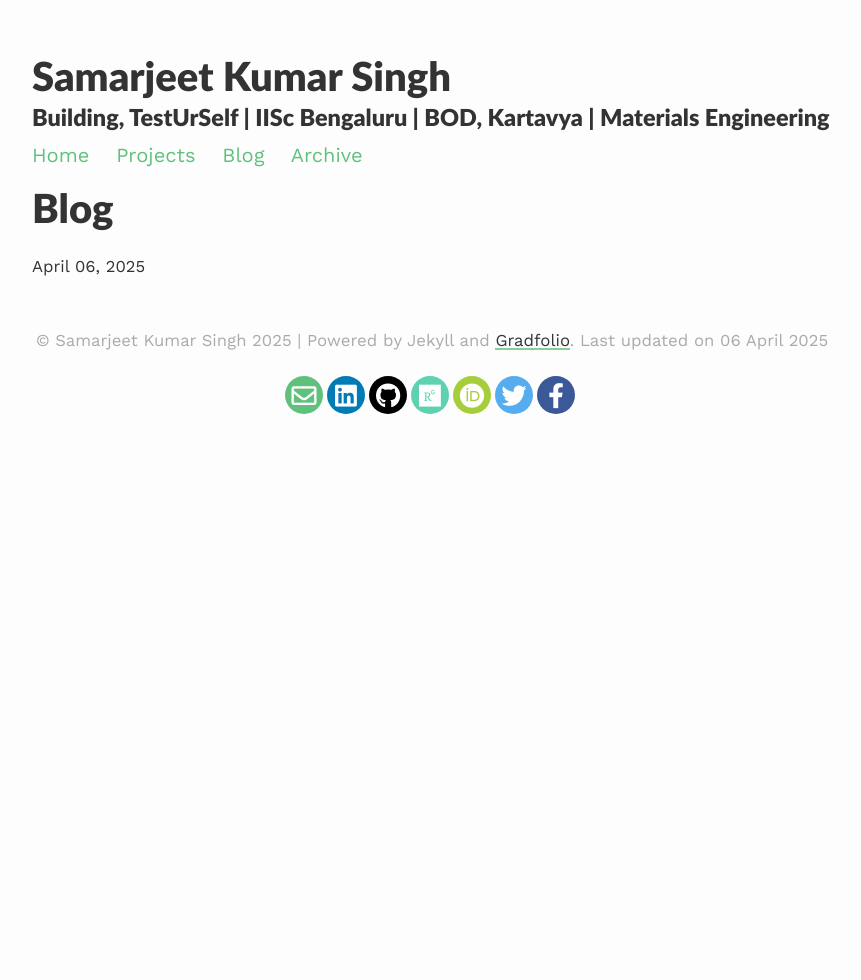
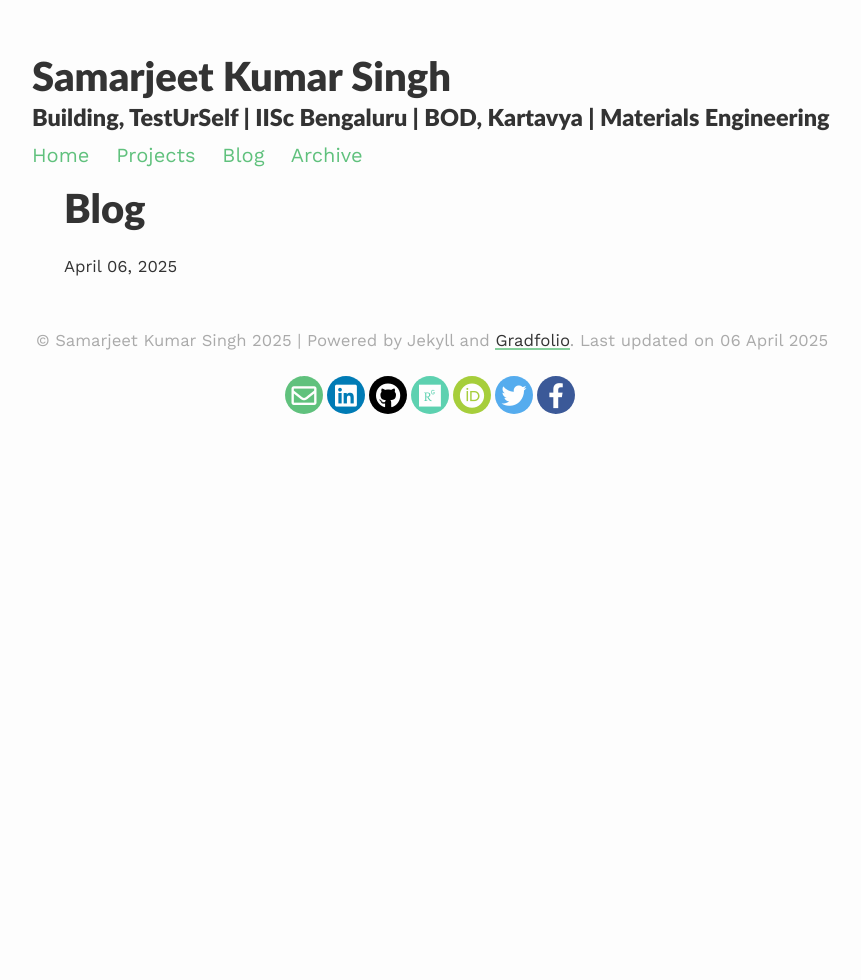
Before and after one commit to Samarjeetkumarsingh/website, a Jekyll site: the page built from _projects/6_project.md, in a window 1280 px wide. Shown: the whole page, without its empty margins (208-1069 px from the left). Built offline with Jekyll 4.4.1, drawn with Linux system fonts in a browser that asks for light colours; nearby versions of some CDN libraries.

Commit message:
Update post.html

```diff
--- a/_layouts/post.html
+++ b/_layouts/post.html
@@ -1,8 +1,8 @@
 ---
 layout: default
 ---
-<h1 class="post-headline">{{page.title}}</h1>
-<p class="meta"><small>{{page.date | date: '%B %d, %Y'}}</small></p>
+<h1 class="post-headline" style="padding-left:2rem; padding-right:2rem">{{page.title}}</h1>
+<p class="meta" style="padding-left:2rem; padding-right:2rem"><small>{{page.date | date: '%B %d, %Y'}}</small></p>
 
 {{content}}
 
```
